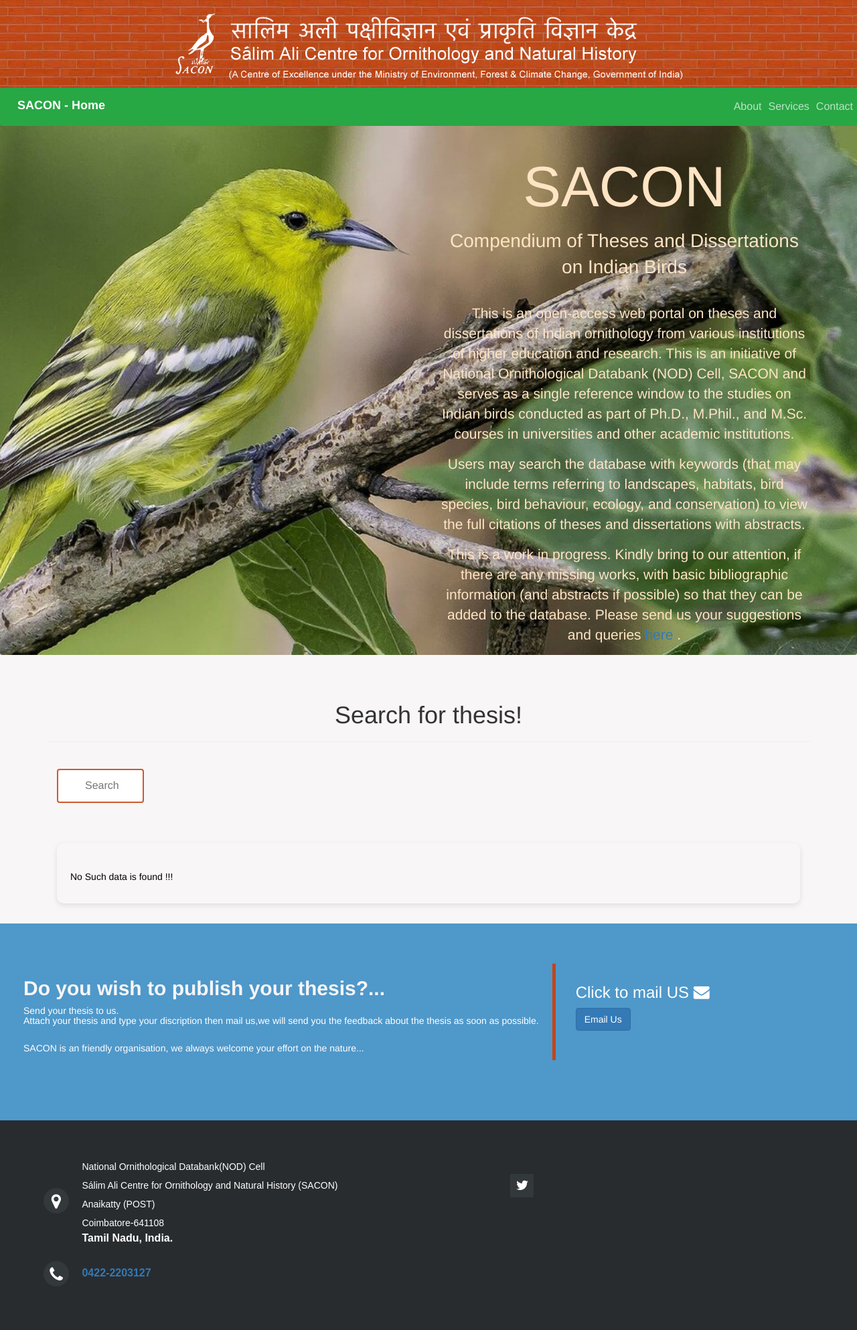
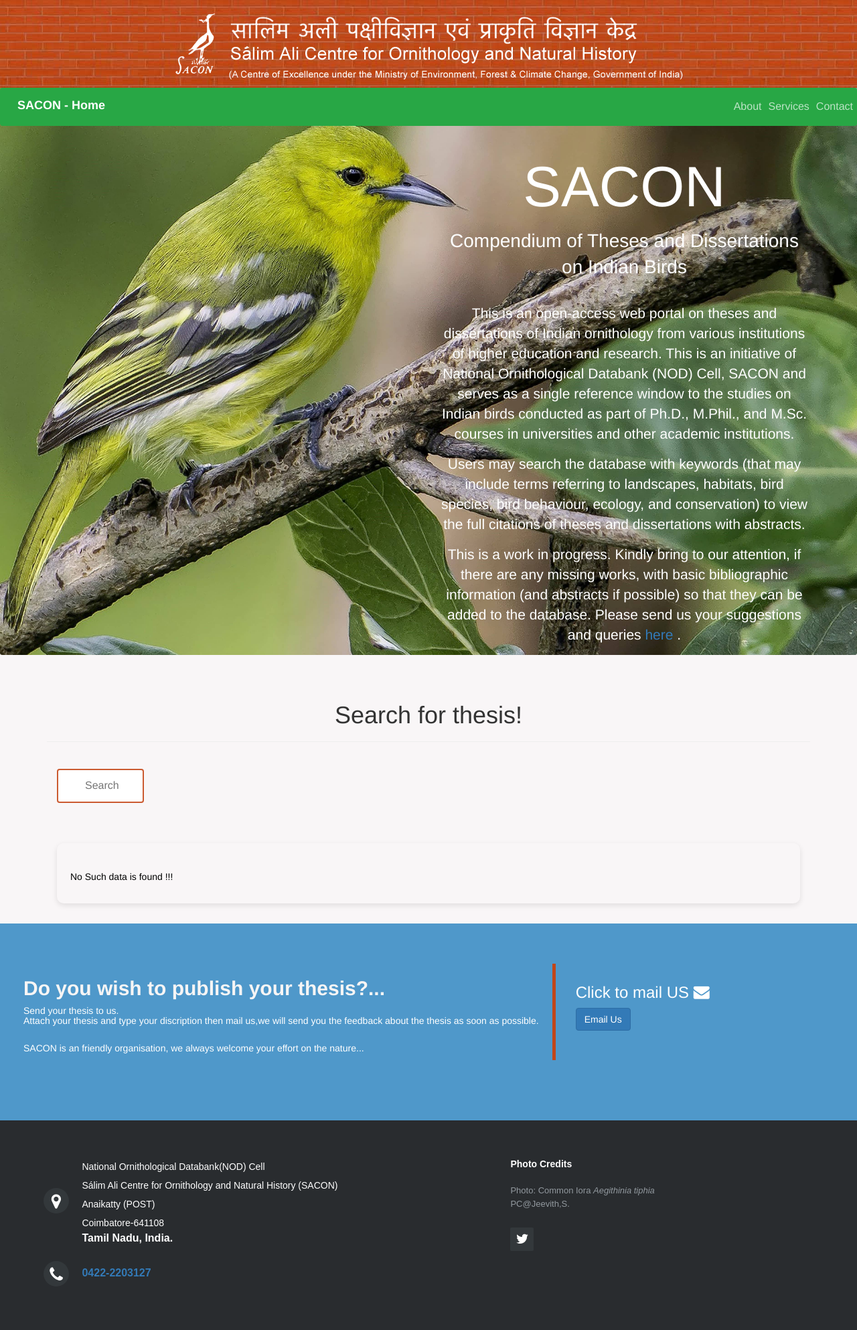
Before and after one commit to Shakileash5/sacon, a Flask app: page / in a window 1280 px wide. Shown: the whole page at 67% size. Run offline with Flask 2, Linux system fonts and the light colour scheme; data that the repository does not hold is empty; some libraries are stand-ins or nearby versions.

Commit message:
changes text color, bg img,pic credit

```diff
--- a/static/main.css
+++ b/static/main.css
@@ -190,8 +190,10 @@
 
     .jumbotron {
         /* background-image: url("https://cdn.pixabay.com/photo/2017/03/13/10/25/hummingbird-2139278_1280.jpg"); */
-        background-image: url("rsz_1rsz_lossy_compressed_bird.jpg");
+        /*background-image: url("rsz_1rsz_lossy_compressed_bird.jpg");*/
+        background-image: url("bird_bg_loss.jpg");
         background-size: cover;
+        background-repeat: no-repeat;
         text-align: center;
         top: -20;
     }
--- a/templates/index.html
+++ b/templates/index.html
@@ -136,14 +136,14 @@
             <div class="row">
                 <div class="col-sm"></div>
                 <div class="col-sm">
-                    <h1 class="display-3" style="color:bisque; font-size:85px;">SACON</h1>
+                    <h1 class="display-3" style="color:white; font-size:85px;">SACON</h1>
 
-                    <p style="color:bisque; font-size:28px" class="lead">Compendium of Theses and Dissertations on Indian Birds
+                    <p style="color:white; font-size:28px" class="lead">Compendium of Theses and Dissertations on Indian Birds
                     </p>
                     <br />
-                    <p style="color:bisque"> This is an open-access web portal on theses and dissertations of Indian ornithology from various institutions of higher education and research. This is an initiative of National Ornithological Databank (NOD) Cell, SACON and serves as a single reference window to the studies on Indian birds conducted as part of Ph.D., M.Phil., and M.Sc. courses in universities and other academic institutions.</p>
-                    <p style="color:bisque">Users may search the database with keywords (that may include terms referring to landscapes, habitats, bird species, bird behaviour, ecology, and conservation) to view the full citations of theses and dissertations with abstracts.</p>
-                    <p style="color:bisque">This is a work in progress. Kindly bring to our attention, if there are any missing works, with basic bibliographic information (and abstracts if possible) so that they can be added to the database. Please send us your suggestions and queries
+                    <p style="color:white"> This is an open-access web portal on theses and dissertations of Indian ornithology from various institutions of higher education and research. This is an initiative of National Ornithological Databank (NOD) Cell, SACON and serves as a single reference window to the studies on Indian birds conducted as part of Ph.D., M.Phil., and M.Sc. courses in universities and other academic institutions.</p>
+                    <p style="color:white">Users may search the database with keywords (that may include terms referring to landscapes, habitats, bird species, bird behaviour, ecology, and conservation) to view the full citations of theses and dissertations with abstracts.</p>
+                    <p style="color:white">This is a work in progress. Kindly bring to our attention, if there are any missing works, with basic bibliographic information (and abstracts if possible) so that they can be added to the database. Please send us your suggestions and queries
                         <a href="mailto:nod.sacon@gmail.com?subject=Query" target="_blank">here
                         </a> <nod.sacon@gmail.com>.</p>
                 </div>
@@ -275,8 +275,13 @@
 					<span>About the company</span>
 					Lorem ipsum dolor sit amet, consectateur adispicing elit. Fusce euismod convallis velit, eu auctor lacus vehicula sit amet.
 				</p> -->
+                <span class="footer-company-about">
+                    <span>Photo Credits</span>
+                    Photo: Common Iora <i style="font-style: italic;">Aegithinia tiphia</i><br>
+                    PC@Jeevith,S.
+                </span>
+            <div class="footer-icons">
 
-            <div class="footer-icons">
                 <a href="https://twitter.com/SACONCoimbatore?s=08"><i class="fa fa-twitter"></i></a>
             </div>
 
```
Also changed, not shown: static/bird_bg_cr.jpg (added), static/bird_bg_loss.jpg (added).
